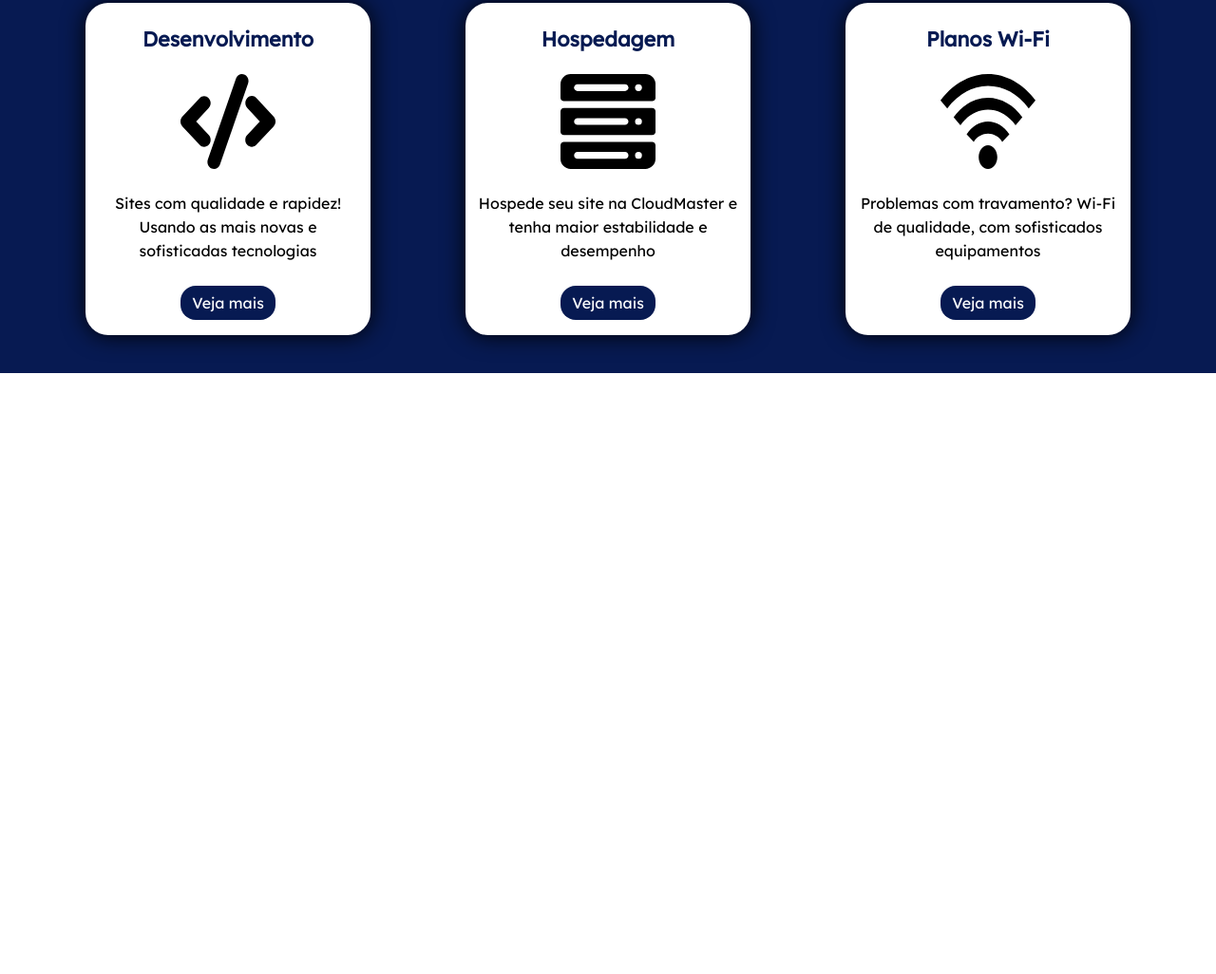
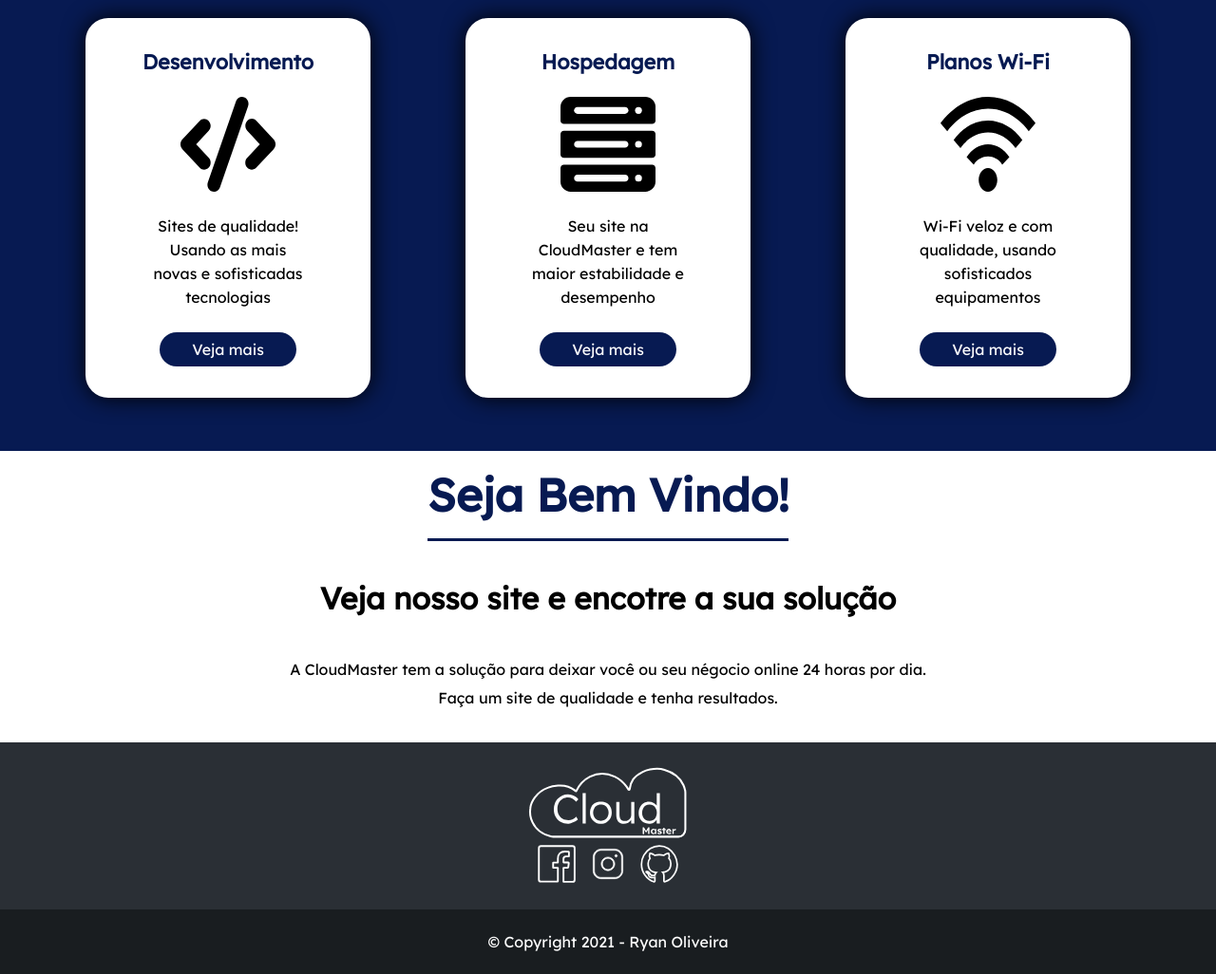
Before and after one commit to RyanMatheuZ/cloud-master, a plain HTML site: page index.html in a window 1280 px wide. Shown: the part 636-1662 px from the top of the page at 95% size. Before the commit the page ends 1029 px from the top, so only its background shows below. Drawn offline with Linux system fonts and the light colour scheme.

Commit message:
Continuation of home page development

```diff
--- a/index.html
+++ b/index.html
@@ -47,8 +47,7 @@
                 </div>
 
                 <div class="description">
-                    <p>Sites com qualidade e rapidez! Usando as
-                        mais novas e sofisticadas tecnologias</p>
+                    <p>Sites de qualidade! Usando as mais novas e sofisticadas tecnologias</p>
                 </div>
 
                 <div class="button-see-more">
@@ -64,8 +63,7 @@
                 </div>
 
                 <div class="description">
-                    <p>Hospede seu site na CloudMaster e tenha maior
-                        estabilidade e desempenho</p>
+                    <p>Seu site na CloudMaster e tem maior estabilidade e desempenho</p>
                 </div>
 
                 <div class="button-see-more">
@@ -81,8 +79,7 @@
                 </div>
 
                 <div class="description">
-                    <p>Problemas com travamento? Wi-Fi de
-                        qualidade, com sofisticados equipamentos</p>
+                    <p>Wi-Fi veloz e com qualidade, usando sofisticados equipamentos</p>
                 </div>
 
                 <div class="button-see-more">
@@ -93,8 +90,32 @@
     </section>
 
     <section class="greetings">
+        <h2>Seja Bem Vindo!</h2>
 
+        <h4>Veja nosso site e encotre a sua solução</h4>
+
+        <p>A CloudMaster tem a solução para deixar você ou seu négocio online 24 horas por dia.</p>
+
+        <p>Faça um site de qualidade e tenha resultados.</p>
     </section>
+
+    <footer>
+        <div class="more-information">
+            <div class="informations">
+                <a href="index.html"><img class="footer-logo" src="./img/logo-cloud-master-black-white.svg" alt="Logo CloudMaster"></a>
+
+                <div class="social-networks">
+                    <a target="_blank" href="https://www.facebook.com/rya.matheus.9"><img src="./img/facebook-logo.svg" alt="Logo Facebook"></a>
+                    <a target="_blank" href="https://www.instagram.com/isryanmatheus"><img src="./img/instagram-logo.svg" alt="Logo Instagram"></a>
+                    <a target="_blank" href="https://github.com/RyanMatheuZ"><img src="./img/github-logo.svg" alt="Logo GitHub"></a>
+                </div>
+            </div>
+
+            <div class="copyright">
+                <p>&copy; Copyright 2021 - Ryan Oliveira</p>
+            </div>
+        </div>
+    </footer>
 </body>
 
 </html>
--- a/styles/home.css
+++ b/styles/home.css
@@ -17,25 +17,47 @@ h1 {
     background-color: rgba(0, 0, 0, 0.55);
     border-radius: 1.5rem;
     font-size: 5rem;
-    padding: 4rem 8rem;
+    text-align: center;
+    padding: 5%;
     cursor: default;
+}
+
+h2 {
+    width: fit-content;
+    font-size: 3rem;
+    text-align: center;
+    margin: 0 auto;
+    padding: 1rem 0;
+}
+.services h2 {
+    color: #FFF;
+    border-bottom: 3px solid #FFF;
+}
+.greetings h2 {
+    color: #071A52;
+    border-bottom: 3px solid #071A52;
 }
 
 h3 {
     color: #071A52;
     font-size: 1.35rem;
     text-align: center;
-    padding: 1.5rem 0;
+    padding: 0 0 1.5rem 0;
 }
 
-h2 {
-    color: #FFF;
-    border-bottom: 3px solid #FFF;
-    width: fit-content;
-    font-size: 3rem;
+h4 {
+    color: #000;
+    font-size: 2rem;
     text-align: center;
-    margin: 0 auto;
-    padding: 1rem 0;
+    margin: 2.5rem;
+}
+
+ul {
+    list-style: none;
+}
+li {
+    text-align: center;
+    padding: 0.5rem;
 }
 
 header {
@@ -48,7 +70,7 @@ header {
     padding: 0 5rem;
 }
 
-.logo {
+.logo, .footer-logo {
     width: 170px;
     height: 80px;
 }
@@ -60,7 +82,6 @@ nav a {
     text-decoration: none;
     padding: 1rem 2rem;
 }
-
 nav a:hover {
     border-bottom: 3px solid #FFF;
 }
@@ -80,13 +101,12 @@ nav a:hover {
     width: 100%;
     padding: 0 2.5rem;
 }
-
 .service-group {
     display: flex;
     justify-content: space-around;
     align-items: center;
     flex-flow: row wrap;
-    padding: 2.5rem 0;
+    padding: 3.5rem 0;
 }
 
 .development,
@@ -96,14 +116,26 @@ nav a:hover {
     box-shadow: 0 0 25px #000;
     border-radius: 1.5rem;
     width: 300px;
-    height: 350px;
+    height: 400px;
     margin: 0 40px;
+    padding: 2rem;
     transition: 0.2s all;
     cursor: pointer;
 }
-.development:hover { transform: translateY(-5%); transition: 0.2s all; }
-.hosting:hover { transform: translateY(-5%); transition: 0.2s all; }
-.internet:hover { transform: translateY(-5%); transition: 0.2s all; }
+.development:hover,
+.hosting:hover,
+.internet:hover {
+    transform: translateY(-6%);
+    transition: 0.2s all;
+}
+
+@media (max-width: 1200px) {
+    .development,
+    .hosting,
+    .internet {
+        margin-bottom: 2.5rem;
+    }
+}
 
 .icon {
     width: 100px;
@@ -115,14 +147,16 @@ nav a:hover {
     font-size: 1rem;
     text-align: center;
     line-height: 25px;
-    margin: 1.5rem 0.5rem;
+    width: 10rem;
+    margin: 0 auto;
+    padding: 1.5rem 0;
 }
 
 .button-see-more {
     background-color: #071A52;
-    border-radius: 1rem;
+    border-radius: 1.5rem;
     text-align: center;
-    width: 100px;
+    width: 9rem;
     margin: 0 auto;
     padding: 0.5rem;
 }
@@ -130,9 +164,43 @@ nav a:hover {
 .button-see-more a {
     color: #FFF;
     text-decoration: none;
-    display: block;
 }
 
-.button-see-more:hover {
-    background-color: #071a52c5;
+.greetings {
+    background-color: #FFF;
+    width: 100%;
+    padding: 0 2.5rem 2rem 2.5rem;
 }
+.greetings p {
+    color: #000;
+    text-align: center;
+    line-height: 30px;
+}
+
+.more-information {
+    background-color: #2A2F35;
+    width: 100%;
+}
+
+.informations, .copyright {
+    padding: 1.5rem 0;
+}
+
+.informations, .social-networks {
+    width: fit-content;
+    margin: 0 auto;
+}
+
+.social-networks a {
+    display: inline-block;
+    width: 40px;
+    height: 40px;
+    margin: 0 5px;
+}
+
+.copyright {
+    color: #FFF;
+    background-color: #191D20;
+    text-align: center;
+    width: 100%;
+}
```
Also changed, not shown: img/facebook-logo.svg (added), img/github-logo.svg (added), img/instagram-logo.svg (added), img/logo-cloud-master-black-white.svg (added).
